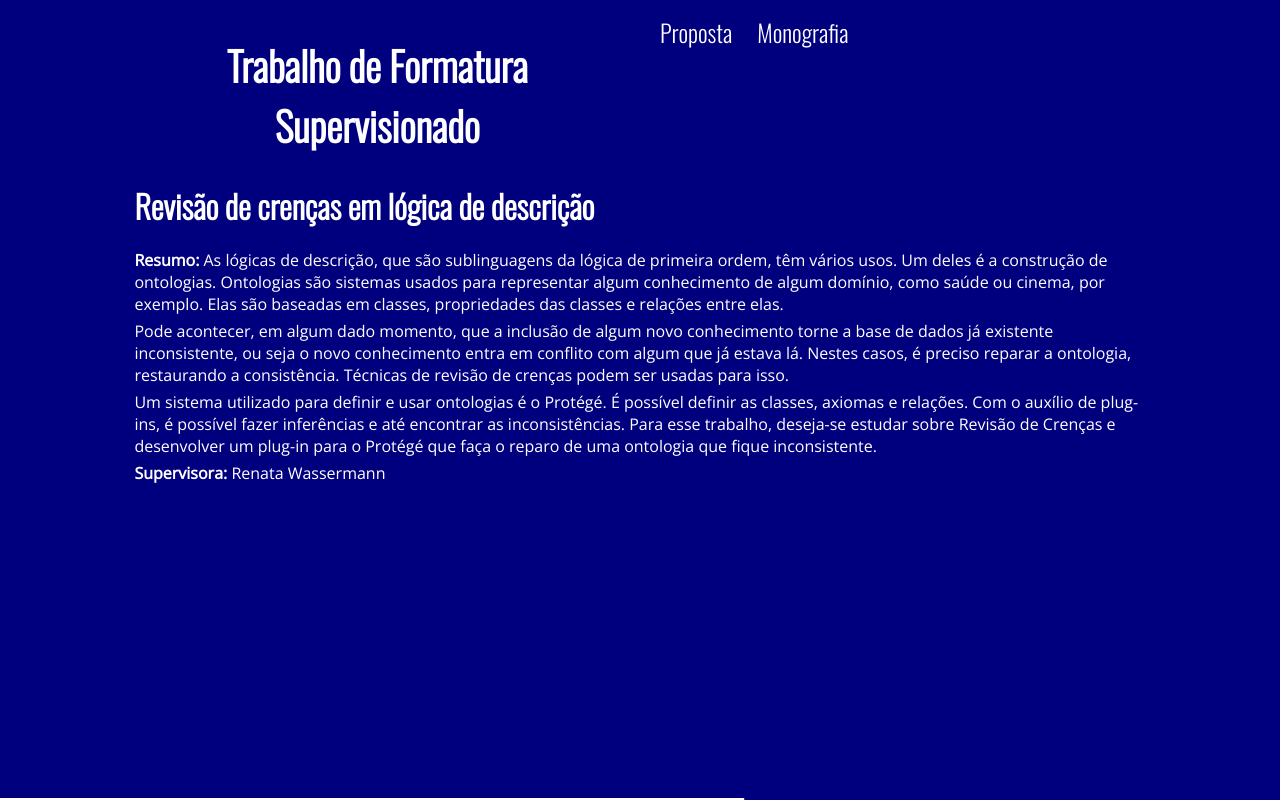
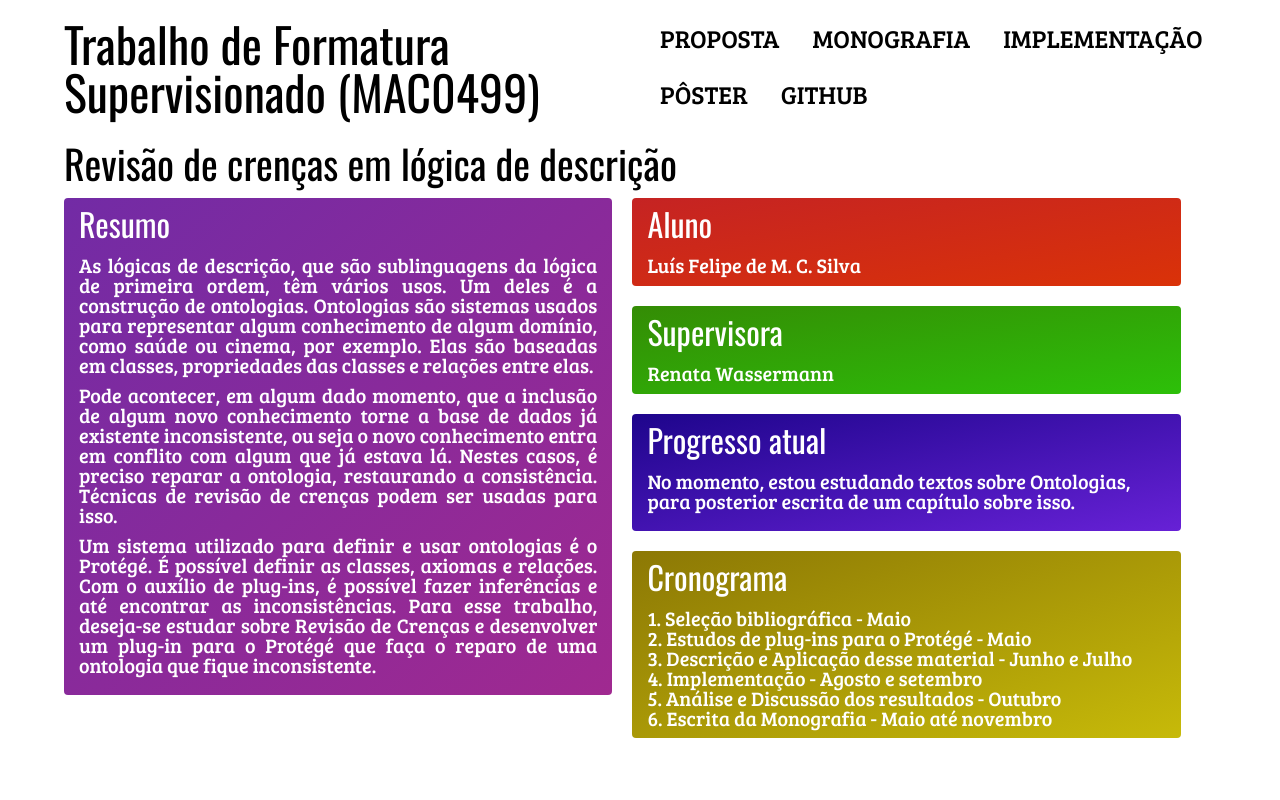
Before and after one commit to lsflp/MAC0499, a plain HTML site: page index.html in a window 1280 px wide. Drawn offline with nearby package versions, Linux system fonts and the light colour scheme.

Commit message:
Terminando design do site para navegador

```diff
--- a/index.css
+++ b/index.css
@@ -1,99 +1,134 @@
-@import url('https://fonts.googleapis.com/css?family=Open+Sans|Oswald:300');
+@import url('https://fonts.googleapis.com/css?family=Bree+Serif|Oswald');
 
-body {
-    background: #00007f;
+.titulo {
+    font-family: 'Oswald', sans-serif;
+    margin-bottom: 15px;
 }
 
-header {
-    width: 80%;
+p, ol, ul, a {
+    font-family: 'Bree Serif', serif;
+}
+
+.header, .content {
+    width: 90%;
     margin: auto;
-    display: flex;
+}
+
+.tfs {
+    display: block;
+    float: left;
+    width: 50%;
+    margin-top: 10px;
+}
+
+.item {
+    display: inline-block;
+    text-transform: uppercase;
+}
+
+.item a {
+    color: #000000;
+    background: #ffffff;
+    border-radius: 4px;
+    transition: color 0.25s, background-color 0.25s;
+    transition-timing-function: linear;
+    margin-left: 10px;
+    padding: 10px;
+    height: 2.25em;
+    line-height: 2.25em;
+}
+
+.item a:hover {
+    color: #ffffff;
+    background-color: #08949e;
+    background-color: linear-gradient(to bottom right, #08949e, #12a894);
+}
+
+.content {
+    clear: both;
+}
+
+.resumo {
+    width: 45%;
+    text-align: justify;
+    text-justify: inter-word;
+    display: block;
+    float: left;
+    color: #ffffff;
+    background: #722ba5;
+    background: linear-gradient(to bottom right, #722ba5, #a02990);
+    margin-right: 20px;
+    border-radius: 4px;
+}
+
+.aluno, .supervisora, .progresso, .cronograma {
+    width: 45%;
+    display: block;
+    float: left;
+    clear: right;
+    border-radius: 4px;
+}
+
+.aluno, .supervisora, .progresso, .cronograma {
+    margin-bottom: 20px;
+}
+
+.aluno {
+    color: #ffffff;
+    background: #c52323;
+    background: linear-gradient(to bottom right, #c52323, #da3208);
+}
+
+.aluno a {
+    color: #ffffff;
+}
+
+.supervisora {
+    color: #ffffff;
+    background: #348c05;
+    background: linear-gradient(to bottom right, #348c05, #2dc009)
+}
+
+.supervisora a {
+    color: #ffffff;
+}
+
+.progresso {
+    color: #ffffff;
+    background: #1e058c;
+    background: linear-gradient(to bottom right, #1e058c, #6721d6)
+}
+
+.cronograma {
+    color: #ffffff;
+    background: #8c7805;
+    background: linear-gradient(to bottom right, #8c7805, #c7ba09)
+}
+
+div {
+    padding: 10px 15px;
 }
 
 h1 {
-    color: #ffffff;
-    text-align: center;
-    font-family: 'Oswald', sans-serif;
-    width: 40%;
-    float: left;
-    display: block;
-    flex: 1;
+    font-size: 3em;
+}
+
+h2 {
     font-size: 2.5em;
 }
 
-ul {
-    width: 40%;
-    float: left;
-    display: block;
-    flex: 1;
-}
-
-li {
-    list-style: none;
-    float: left;
-}
-
-li a {
-    font-family: 'Oswald', sans-serif;
-    text-decoration: none;
-    font-size: 1.5em;
-}
-
-.menu_item {
-    text-align: center;
-    line-height: 100%;
-}
-
-.menu_item:not(:last-of-type) {
-    margin-right: 25px;
-}
-
-content {
-    color: #ffffff;
-    font-family: 'Open Sans', sans-serif;
-    display: block;
-    clear: both;
-}
-
-h2 {
-    font-family: 'Oswald', sans-serif;
+h3 {
     font-size: 2em;
 }
 
-h2, p {
-    width: 80%;
-    margin: auto;
+p, a, li {
+    font-size: 1.25em;
 }
 
 a {
     text-decoration: none;
-    color: #ffffff;
-}
-
-a.cnpq {
-    font-weight: 400;
-}
-
-.renata, .resumo {
-    font-weight: bold;
-}
-
-.tema {
-    margin-bottom: 20px;
 }
 
 p {
-    margin-bottom: 5px;
+    margin-bottom: 10px;
 }
-
-.menu_item:after {
-    content: '';
-    display: block;
-    position: absolute;
-    bottom: 0;
-    transform: translateX(-101%);
-    transition: .5s;
-    height: 2px;
-    background-color: #ffffff;
-    width: 100%;
-}
--- a/index.html
+++ b/index.html
@@ -1,6 +1,7 @@
 <!DOCTYPE html>
 <html>
     <head>
+        <link rel="stylesheet" href="reset.css">
         <link rel="stylesheet" href="index.css">
         <title>MAC0499</title>
         <meta charset="UTF-8">
@@ -8,18 +9,33 @@
 
     <body>
 
-        <header>
-            <h1>Trabalho de Formatura Supervisionado</h1>
+        <div class="header">
+            <h1 class="titulo tfs">Trabalho de Formatura Supervisionado (MAC0499)</h1>
             <ul>
-                <li class="menu_item"><a href="Proposta/proposta.pdf">Proposta</a></li>
-                <li class="menu_item"><a href="#">Monografia</a></li>
+                <li class="item">
+                    <a href="Proposta/proposta.pdf">Proposta</a>
+                </li>
+                <li class="item">
+                    <a href="#">Monografia</a>
+                </li>
+                <li class="item">
+                    <a href="#">Implementação</a>
+                </li>
+                <li class="item">
+                    <a href="#">Pôster</a>
+                </li>
+                <li class="item">
+                    <a href="#">Github</a>
+                </li>
             </ul>
-        </header>
+        </div>
 
-        <content>
-            <h2 class="tema">Revisão de crenças em lógica de descrição</h2>
+        <div class="content">
+            <h2 class="titulo">Revisão de crenças em lógica de descrição</h2>
 
-            <p><span class="resumo">Resumo:</span>
+            <div class="resumo">
+                <h3 class="titulo">Resumo</h3>
+                <p>
                     As lógicas de descrição, que são sublinguagens da lógica de primeira ordem, têm vários usos. Um deles é a construção de ontologias.
                     Ontologias são sistemas usados para representar algum conhecimento de algum domínio, como saúde ou cinema, por exemplo.
                     Elas são baseadas em classes, propriedades das classes e relações entre elas.
@@ -36,13 +52,35 @@
                     auxílio de plug-ins, é possível fazer inferências e até encontrar as inconsistências. Para esse trabalho, deseja-se estudar
                     sobre Revisão de Crenças e desenvolver um plug-in para o Protégé que faça o reparo de uma ontologia que fique inconsistente.
                 </p>
+            </div>
 
-            <p class="renata">Supervisora: <a class="cnpq" href="http://buscatextual.cnpq.br/buscatextual/visualizacv.do?id=K4795401A3">Renata Wassermann</a></p>
+            <div class="aluno">
+                <h3 class="titulo">Aluno</h3>
+                <a href="https://github.com/lsflp">Luís Felipe de M. C. Silva</a>
+            </div>
 
-        </content>
+            <div class="supervisora">
+                <h3 class="titulo">Supervisora</h3>
+                <a href="http://buscatextual.cnpq.br/buscatextual/visualizacv.do?id=K4795401A3">Renata Wassermann</a>
+            </div>
 
-        <footer>
+            <div class="progresso">
+                <h3 class="titulo">Progresso atual</h3>
+                <p>No momento, estou estudando textos sobre Ontologias, para posterior escrita de um capítulo sobre isso.</p>
+            </div>
 
-        </footer>
+            <div class="cronograma">
+                <h3 class="titulo">Cronograma</h3>
+                <ol>
+                    <li>1. Seleção bibliográfica - Maio</li>
+                    <li>2. Estudos de plug-ins para o Protégé - Maio</li>
+                    <li>3. Descrição e Aplicação desse material - Junho e Julho</li>
+                    <li>4. Implementação - Agosto e setembro</li>
+                    <li>5. Análise e Discussão dos resultados - Outubro</li>
+                    <li>6. Escrita da Monografia - Maio até novembro</li>
+                </ol>
+            </div>
+        </div>
+
     </body>
 </html>
```
Lines whose indentation alone changed are shown as unchanged.
